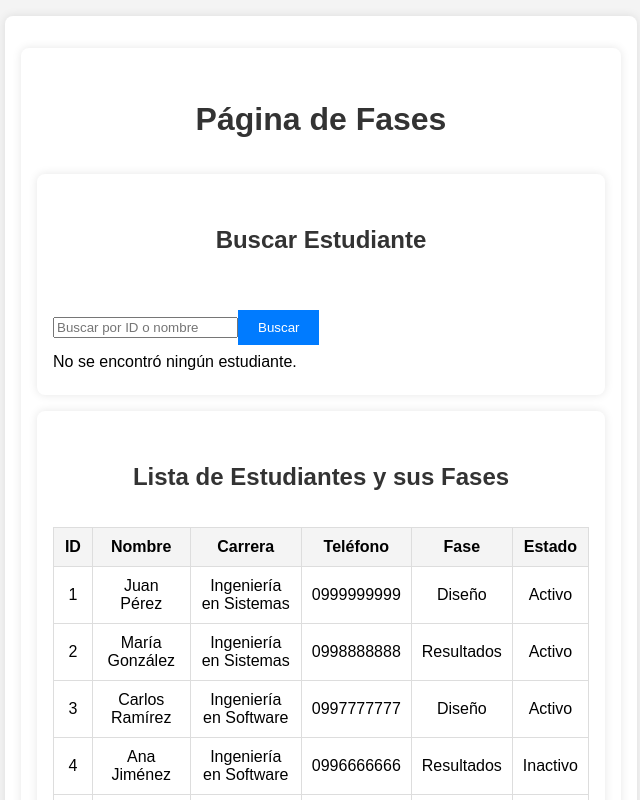
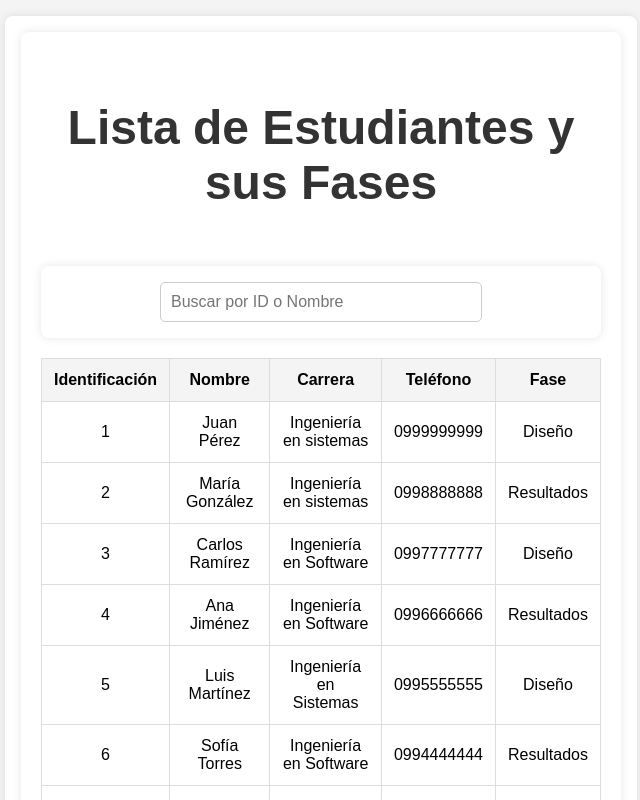
Before and after one commit to Yeiker-Lopez/ProyectoCloud, a React (Vite) app: page /fases in a window 1280 px wide. Shown: the top 800 px of the page, without its empty margins (319-959 px from the left). Built offline with nearby package versions, Linux system fonts and the light colour scheme.

Commit message:
Proyecto

```diff
--- a/src/Pages/FasesPage.tsx
+++ b/src/Pages/FasesPage.tsx
@@ -1,13 +1,75 @@
-import BuscarEstudiante from '../components/Estudiante/BuscarEstudiante';
-import FaseList from '../components/Fase/FaseList';
-import './FasesPages.css';   // Importamos los estilos
+import React, { useState } from "react";
+import "../Pages/FasesPages.css"; // Asegúrate de que este archivo CSS exista y esté vinculado correctamente
 
 const FasesPage = () => {
+  const [searchTerm, setSearchTerm] = useState(""); // Estado para el término de búsqueda
+  const [students] = useState([
+    { id: 1, nombre: "Juan Pérez", carrera: "Ingeniería en sistemas", telefono: "0999999999", fase: "Diseño" },
+    { id: 2, nombre: "María González", carrera: "Ingeniería en sistemas", telefono: "0998888888", fase: "Resultados" },
+    { id: 3, nombre: 'Carlos Ramírez', carrera: 'Ingeniería en Software', telefono: '0997777777', fase: 'Diseño', activo: true },
+    { id: 4, nombre: 'Ana Jiménez', carrera: 'Ingeniería en Software', telefono: '0996666666', fase: 'Resultados', activo: false },
+    { id: 5, nombre: 'Luis Martínez', carrera: 'Ingeniería en Sistemas', telefono: '0995555555', fase: 'Diseño', activo: true },
+    { id: 6, nombre: 'Sofía Torres', carrera: 'Ingeniería en Software', telefono: '0994444444', fase: 'Resultados', activo: true },
+    { id: 7, nombre: 'Andrés Ortiz', carrera: 'Ingeniería en Sistemas', telefono: '0993333333', fase: 'Diseño', activo: false },
+    { id: 8, nombre: 'Paula Vargas', carrera: 'Ingeniería en Software', telefono: '0992222222', fase: 'Resultados', activo: true },
+    { id: 9, nombre: 'Miguel Ríos', carrera: 'Ingeniería en Sistemas', telefono: '0991111111', fase: 'Diseño', activo: true },
+    { id: 10, nombre: 'Laura Silva', carrera: 'Ingeniería en Software', telefono: '0990000000', fase: 'Resultados', activo: false },
+    // Añade más estudiantes aquí
+  ]);
+
+  // Función para manejar el cambio en el input de búsqueda
+  const handleSearch = (e: React.ChangeEvent<HTMLInputElement>) => {
+    setSearchTerm(e.target.value);
+  };
+
+  // Filtrar los estudiantes en base al nombre o ID que el usuario introduce
+  const filteredStudents = students.filter(
+    (student) =>
+      student.nombre.toLowerCase().includes(searchTerm.toLowerCase()) ||
+      student.id.toString().includes(searchTerm)
+  );
+
   return (
-    <div>
-      <h1>Página de Fases</h1>
-      <BuscarEstudiante />
-      <FaseList />
+    <div className="container">
+      <h1>Lista de Estudiantes y sus Fases</h1>
+
+      {/* Input de búsqueda */}
+      <div className="search-container">
+        <input
+          type="text"
+          placeholder="Buscar por ID o Nombre"
+          value={searchTerm}
+          onChange={handleSearch}
+        />
+      </div>
+
+      {/* Mostrar mensaje si no hay estudiantes encontrados */}
+      {filteredStudents.length === 0 ? (
+        <p className="no-results">No se encontró ningún estudiante.</p>
+      ) : (
+        <table>
+          <thead>
+            <tr>
+              <th>Identificación</th>
+              <th>Nombre</th>
+              <th>Carrera</th>
+              <th>Teléfono</th>
+              <th>Fase</th>
+            </tr>
+          </thead>
+          <tbody>
+            {filteredStudents.map((student) => (
+              <tr key={student.id}>
+                <td>{student.id}</td>
+                <td>{student.nombre}</td>
+                <td>{student.carrera}</td>
+                <td>{student.telefono}</td>
+                <td>{student.fase}</td>
+              </tr>
+            ))}
+          </tbody>
+        </table>
+      )}
     </div>
   );
 };
--- a/src/Pages/FasesPages.css
+++ b/src/Pages/FasesPages.css
@@ -1,10 +1,30 @@
+.container {
+  max-width: 900px;
+  margin: 0 auto;
+  padding: 20px;
+  text-align: center;
+}
+
+.search-container {
+  margin-bottom: 20px;
+}
+
+input[type="text"] {
+  width: 300px;
+  padding: 10px;
+  border-radius: 5px;
+  border: 1px solid #ccc;
+  font-size: 16px;
+}
+
 table {
   width: 100%;
   border-collapse: collapse;
+  margin-top: 20px;
 }
 
 th, td {
-    padding: 10px;
+  padding: 12px;
   border: 1px solid #ddd;
 }
 
@@ -16,15 +36,7 @@ table {
   text-align: center;
 }
 
-  button {
-    margin-top: 20px;
-    padding: 10px 20px;
-    background-color: #007bff;
-    border: none;
-    color: white;
-    cursor: pointer;
+.no-results {
+  color: red;
+  font-weight: bold;
 }
-
-  button:hover {
-    background-color: #0056b3;
-  }
--- a/src/Pages/HomePage.css
+++ b/src/Pages/HomePage.css
@@ -4,31 +4,40 @@
   align-items: center;
   justify-content: center;
   height: 100vh;
-    background-color: #f0f8ff;
+  background-color: #f8f9fa; /* Fondo claro y elegante */
 }
 
 h1 {
-    color: #333;
-    margin-bottom: 20px;
+  color: #343a40;
+  font-size: 3rem;
+  margin-bottom: 40px;
 }
 
 .buttons {
   display: flex;
-    gap: 20px;
+  gap: 30px;
 }
 
 .button {
-    padding: 10px 20px;
-    background-color: #007bff;
+  padding: 15px 30px;
+  background-color: #28a745; /* Verde brillante */
   border: none;
-    border-radius: 5px;
+  border-radius: 10px;
   color: white;
-    font-size: 18px;
+  font-size: 20px;
   cursor: pointer;
   transition: transform 0.3s ease, background-color 0.3s ease;
 }
 
 .button:hover {
+  background-color: #218838; /* Verde más oscuro en hover */
+  transform: scale(1.1);
+}
+
+.button-secondary {
+  background-color: #007bff; /* Azul llamativo */
+}
+
+.button-secondary:hover {
   background-color: #0056b3;
-    transform: scale(1.05);
 }
--- a/src/components/Fase/FaseList.tsx
+++ b/src/components/Fase/FaseList.tsx
@@ -1,34 +1,39 @@
-import { estudiantesData } from '../../Data/estudiantesData';
+import React from "react";
 
-const FaseList = () => {
+interface FaseListProps {
+  students: Array<{
+    id: number;
+    nombre: string;
+    carrera: string;
+    telefono: string;
+    fase: string;
+  }>;
+}
+
+const FaseList: React.FC<FaseListProps> = ({ students }) => {
   return (
-    <div>
-      <h2>Lista de Estudiantes y sus Fases</h2>
     <table>
       <thead>
         <tr>
-            <th>ID</th>
+          <th>Identificación</th>
           <th>Nombre</th>
           <th>Carrera</th>
           <th>Teléfono</th>
           <th>Fase</th>
-            <th>Estado</th>
         </tr>
       </thead>
       <tbody>
-          {estudiantesData.map((est) => (
-            <tr key={est.id}>
-              <td>{est.id}</td>
-              <td>{est.nombre}</td>
-              <td>{est.carrera}</td>
-              <td>{est.telefono}</td>
-              <td>{est.fase}</td>
-              <td>{est.activo ? 'Activo' : 'Inactivo'}</td>
+        {students.map((student) => (
+          <tr key={student.id}>
+            <td>{student.id}</td>
+            <td>{student.nombre}</td>
+            <td>{student.carrera}</td>
+            <td>{student.telefono}</td>
+            <td>{student.fase}</td>
           </tr>
         ))}
       </tbody>
     </table>
-    </div>
   );
 };
 
```
Lines whose indentation alone changed are shown as unchanged.
